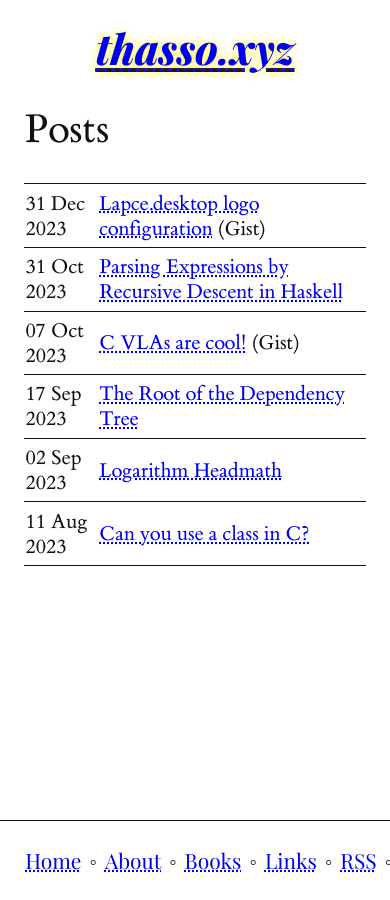
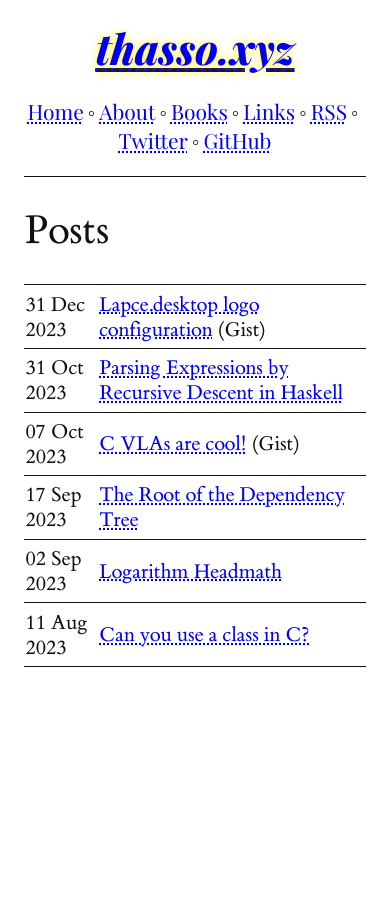
Before and after one commit to vincentbernat/thass0.github.io, a Jekyll site: the page built from index.html, in a window 390 px wide. Built offline with Jekyll 4.4.1, drawn with Linux system fonts in a browser that asks for light colours.

Commit message:
Improve mobile style

```diff
--- a/public/css/style.css
+++ b/public/css/style.css
@@ -208,7 +208,11 @@ small {
 
 @media (max-width: 400px) {
     img {
-	max-width: 100%
+	    max-width: 100%
+    }
+
+    body {
+        text-align: left;
     }
 }
 
@@ -256,37 +260,6 @@ nav li:not(:last-child)::after {
 
 nav li:last-child::after {
     content: none;
-}
-
-@media (max-width: 40em) {
-    nav {
-	border: initial;
-	border-top: 1px solid;
-
-	/* Anchor at bottom of page */
-	position: fixed;
-	bottom: 0;
-	left: 0;
-	width: 100%;
-	background-color: var(--background-color);
-
-	overflow-x: scroll;
-	padding: 1.2em 0em 1.2em;
-    }
-
-    nav ul {
-	white-space: nowrap;
-	margin: 0;
-	padding: 0em 1.2em;
-    }
-
-    nav li:not(:last-child)::after  {
-	padding: 0 8px;
-    }
-
-    nav li:last-child {
-	padding-right: 1.2em;
-    }
 }
 
 
```
